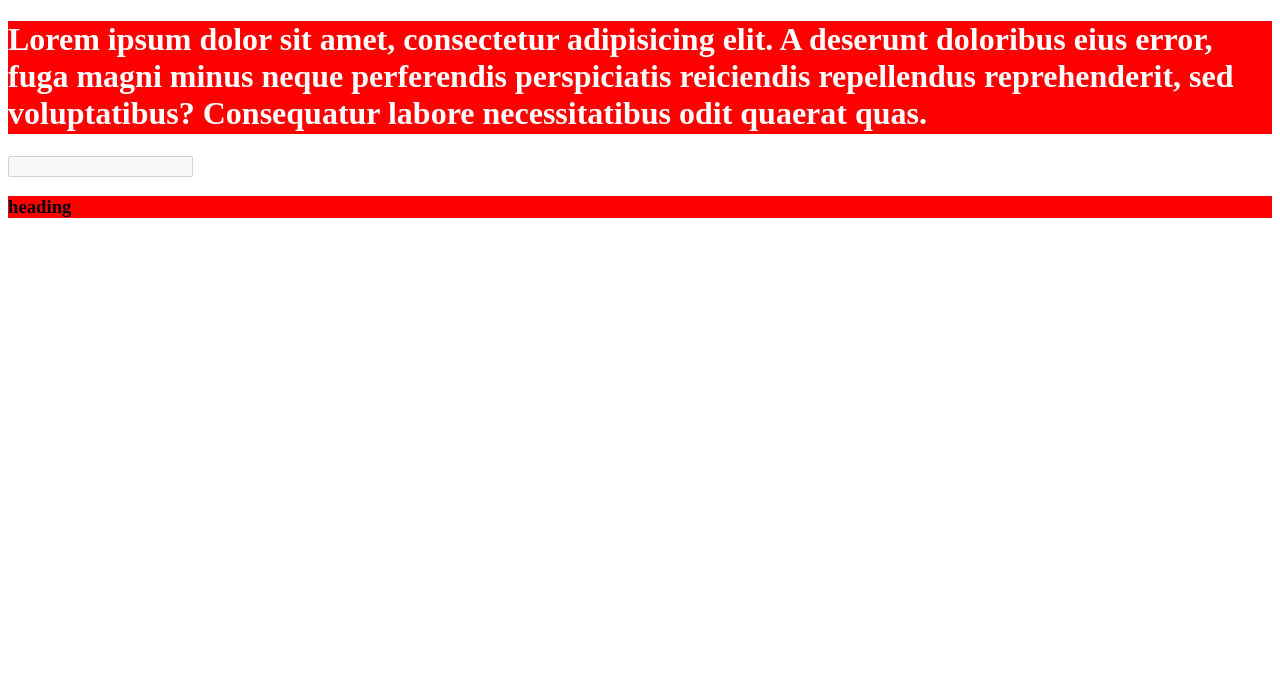
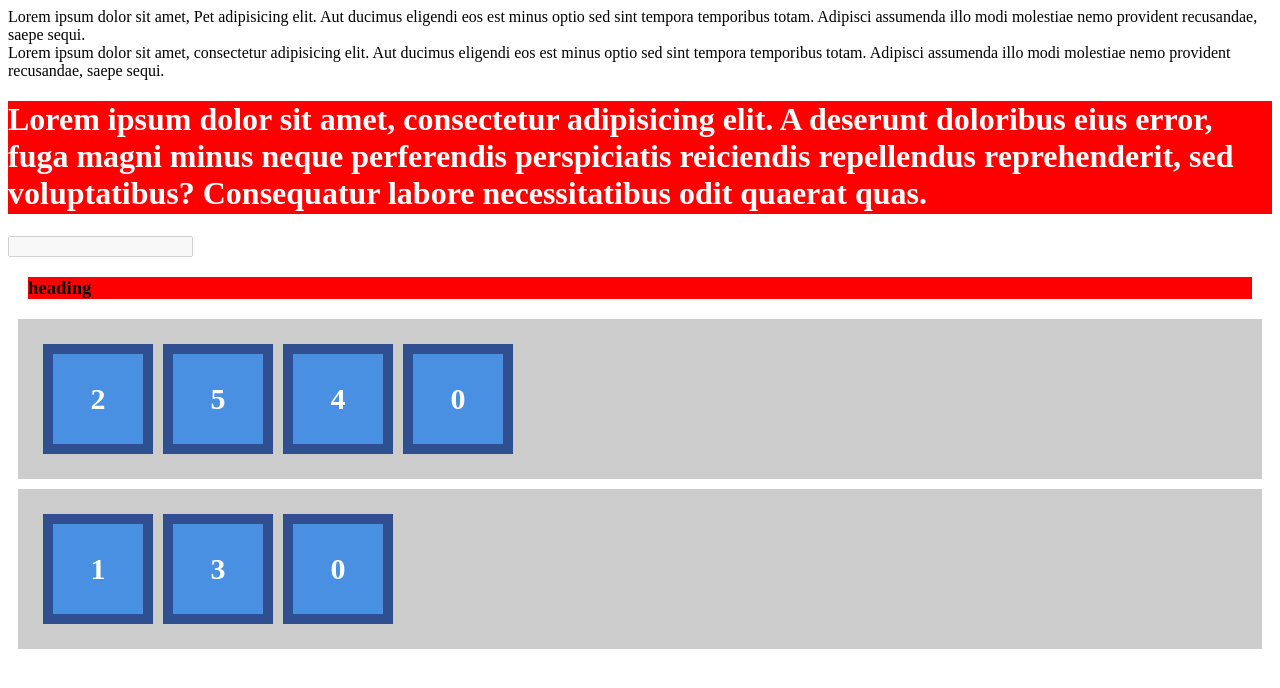
Before and after one commit to BOBKOVSERGEY/htmlacademyjsone, a plain HTML site: page dom/index.html in a window 1280 px wide. Drawn offline with Linux system fonts and the light colour scheme.

Commit message:
манипулирование DOM

```diff
--- a/dom/index.html
+++ b/dom/index.html
@@ -10,15 +10,57 @@
     .newClass {
       background: red;
     }
+    .el {
+      width: 90px;
+      height: 90px;
+      flex: 0 0 auto;
+      background: #4a90e2;
+      border: 10px solid #2f4f90;
+      margin: 5px;
+      color: #fff;
+      font-size: 30px;
+      text-align: center;
+      font-weight: bold;
+      line-height: 90px;
+    }
+    .pool {
+      display: flex;
+      flex-direction: row;
+      flex-wrap: wrap;
+      background: #ccc;
+      padding: 20px;
+      margin: 10px;
+      height: 100%;
+    }
   </style>
 </head>
 <body>
-<h1 id="idHeading" class="page__title">Lorem ipsum dolor sit amet, consectetur adipisicing elit. A deserunt doloribus eius error, fuga magni minus neque perferendis perspiciatis reiciendis repellendus reprehenderit, sed voluptatibus? Consequatur labore necessitatibus odit quaerat quas.</h1>
+<div class="stringtext">
+  <div >
+    Lorem ipsum dolor sit amet, <span class="login">consectetur</span> adipisicing elit. Aut ducimus eligendi eos est minus optio sed sint tempora temporibus totam. Adipisci assumenda illo modi molestiae nemo provident recusandae, saepe sequi.
+  </div>
+  <div >
+    Lorem ipsum dolor sit amet, <span class="login">consectetur</span> adipisicing elit. Aut ducimus eligendi eos est minus optio sed sint tempora temporibus totam. Adipisci assumenda illo modi molestiae nemo provident recusandae, saepe sequi.
+  </div>
+</div>
+<h1 id="idHeading" class="page__title">Lorem ipsum dolor sit amet, consectetur adipisicing elit. A deserunt doloribus eius error, fuga magni minus neque perferendis perspiciatis reiciendis repellendus reprehenderit, sed voluptatibus? Consequatur labore necessitatibus odit quaerat quas.</div></h1>
 
 <div>
   <input type="text">
 </div>
 <h3 id="heading">heading</h3>
+
+<div class="pool pool-1">
+  <div class="el el-1"><span>0</span></div>
+  <div class="el el-2"><span>1</span></div>
+  <div class="el el-3"><span>2</span></div>
+  <div class="el el-4"><span>3</span></div>
+  <div class="el el-5"><span>4</span></div>
+  <div class="el el-6"><span>5</span></div>
+</div>
+<div class="pool pool-2">
+
+</div>
 <script src="index.js"></script>
 </body>
 </html>
--- a/dom/index.js
+++ b/dom/index.js
@@ -53,5 +53,74 @@ console.log(elHeading.className);
 // доступ к стилям элемента
 elHeading.style.background = 'red';
 
+elHeading.style.margin = '10px';
+
+console.log(elHeading.style.margin);
+
+elHeading.style.margin = parseInt(elHeading.style.margin, 10) + 10 + 'px';
+console.log(elHeading.style.margin);
+
 
 // новые комментарии
+
+
+var pools = document.querySelectorAll('.pool');
+var blocks = document.querySelectorAll('.el');
+
+// можем удолить элемент из dom
+//blocks[0].remove();
+console.log(pools);
+console.log(blocks);
+console.log(blocks[0]);
+pools[1].appendChild(blocks[0]);
+
+pools[1].appendChild(blocks[1]);
+pools[1].appendChild(blocks[0]);
+
+
+pools[1].insertBefore(blocks[3], blocks[0]); // вставка в середину
+
+
+var replaced = pools[0].replaceChild(blocks[2], blocks[4]); // замена
+
+pools[0].appendChild(replaced);
+pools[0].appendChild(blocks[0].cloneNode(true));
+
+var increaseBy2 = function (val) {
+  val += 2;
+  return val;
+}
+
+var two = 2;
+
+console.log(increaseBy2(6));
+
+var increaseByObj2 = function (obj) {
+  obj.prop += 2;
+  return obj;
+}
+
+var myObject = {
+  prop: 2
+};
+console.log(myObject.prop);
+console.log(increaseByObj2(myObject));
+
+console.log(myObject.prop);
+
+var foo = {
+  a: 1
+}
+
+var bar = foo;
+
+foo.a++;
+console.log('bar a: ' + bar.a);
+
+var description = document.querySelector('.stringtext');
+
+console.log(description.innerHTML); // возвращает всю разметку
+console.log(description.textContent); // возвращает толко текстовое содержимое
+
+var elLogin = document.querySelector('.login');
+elLogin.innerHTML = 'Pet';
```
